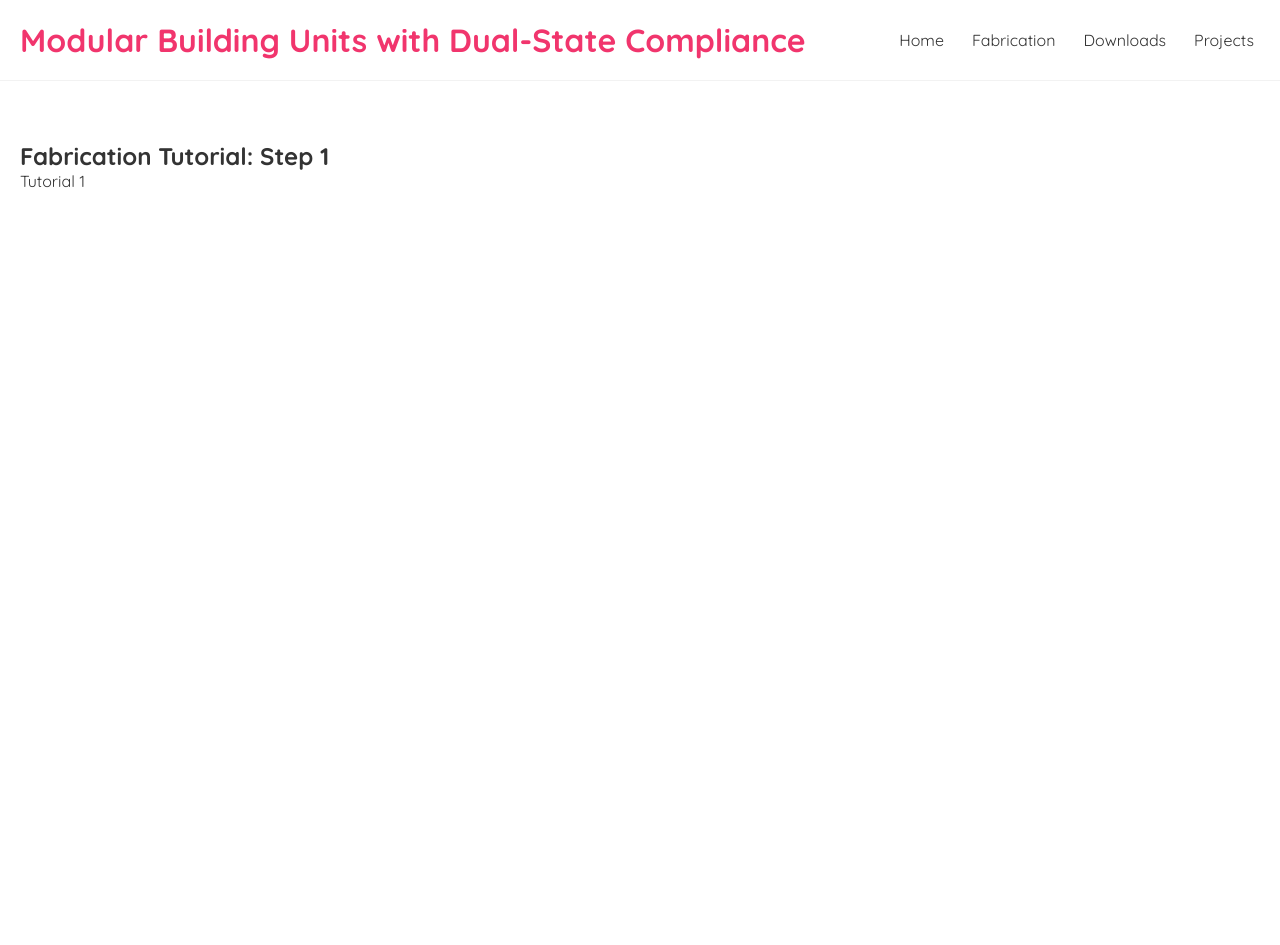
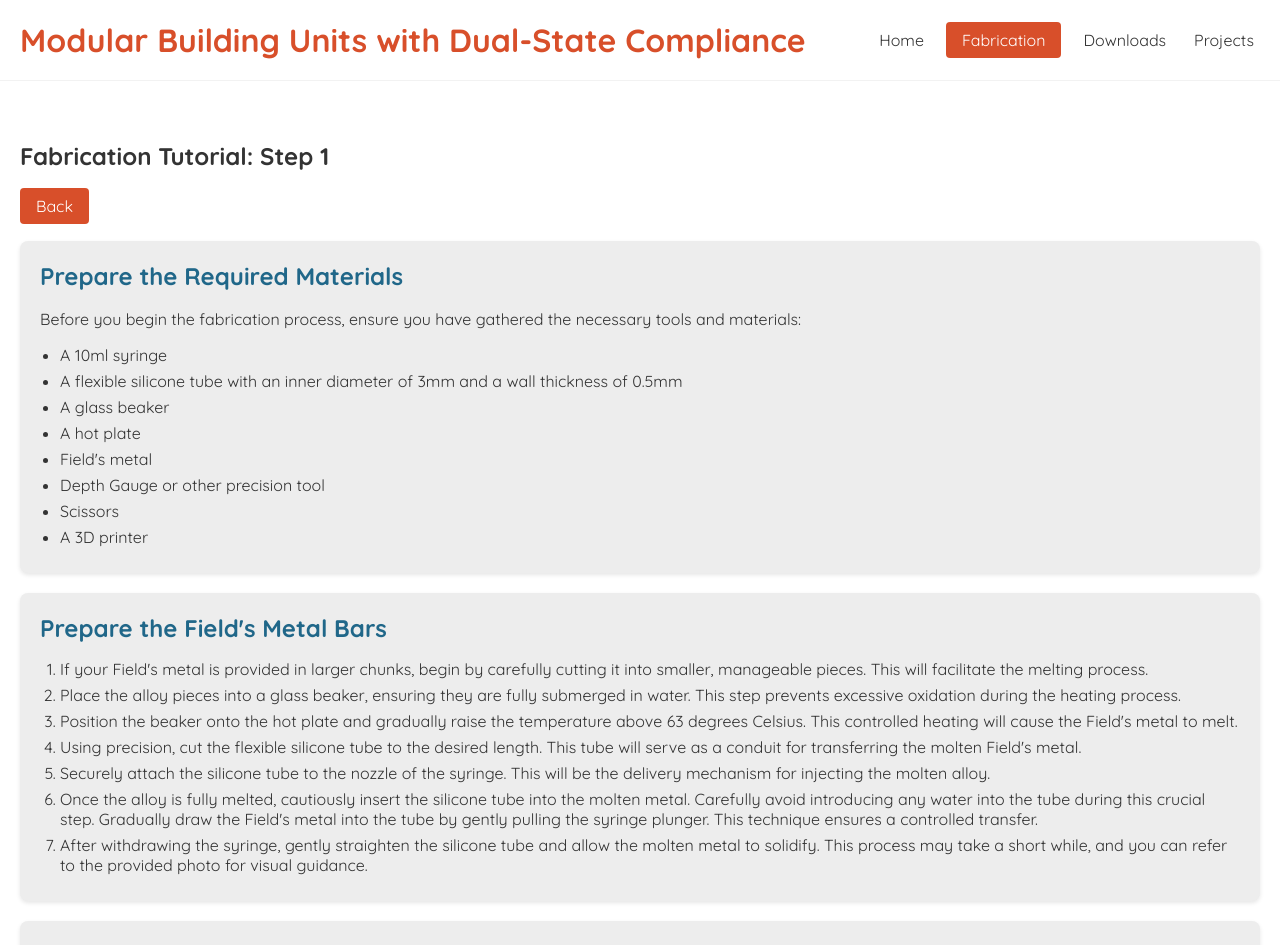
Before and after one commit to Louashka/dsm-web-app, a React (Create React App) app: page /fabrication/1 in a window 1280 px wide. Shown: the top 945 px of the page. Before the commit the page ends 800 px from the top, so only its background shows below. Built offline with nearby package versions, Linux system fonts and the light colour scheme.

Commit message:
Add detailed instructions into each fabrication step; add the Back button

```diff
--- a/src/index.css
+++ b/src/index.css
@@ -15,7 +15,7 @@
   border-bottom: 1px solid #f2f2f2;
 }
 .navbar h1 {
-  color: #f1356d;
+  color: #d84f2a;
 }
 .navbar .links {
   margin-left: auto;
@@ -26,8 +26,16 @@
   padding: 6px;
 }
 .navbar a:hover {
-  color: #f1356d;
+  color: #d84f2a;
+  background-color: white;
 }
+.navbar .active {
+  background-color: #d84f2a;
+  color: white;
+  border-radius: 4px;
+  padding: 8px 16px;
+}
+
 .content {
   max-width: 1300px;
   margin: 40px auto;
@@ -44,10 +52,56 @@
 }
 .fabrication-step h2 {
   font-size: 20px;
-  color: #f1356d;
+  color: #d84f2a;
   margin-bottom: 8px;
 }
 
 .fabrication-step a {
   text-decoration: none;
 }
+
+/* FabTutorial1 Component Styles */
+.back-link {
+  margin: 25px 0;
+}
+
+.fab-tutorial a {
+  text-decoration: none;
+  color: white;
+  background-color: #d84f2a;
+  border-radius: 4px;
+  padding: 8px 16px;
+}
+.fab-tutorial a:hover {
+  background-color: #206789;
+}
+
+.fabrication-tutorial {
+  background-color: #ededed;
+  border-radius: 8px;
+  box-shadow: 0px 2px 4px rgba(0, 0, 0, 0.1);
+  padding: 20px;
+  margin: 20px 0;
+}
+
+.fabrication-tutorial h3 {
+  color: #206789;
+  font-size: 24px;
+  margin-bottom: 16px;
+}
+
+.fabrication-tutorial p {
+  font-size: 16px;
+  line-height: 1.6;
+  margin-bottom: 12px;
+}
+
+.fabrication-tutorial ul, ol{
+  font-size: 16px;
+  margin: 0;
+  padding-left: 20px;
+}
+
+.fabrication-tutorial li {
+  margin-bottom: 6px;
+}
--- a/src/pages/FabTutorial.js
+++ b/src/pages/FabTutorial.js
@@ -1,4 +1,4 @@
-import { useParams } from "react-router-dom";
+import { useParams, Link } from "react-router-dom";
 import FabTutorial1 from './fabTutorials/FabTutorial1';
 import FabTutorial2 from './fabTutorials/FabTutorial2';
 import FabTutorial3 from './fabTutorials/FabTutorial3';
@@ -16,6 +16,9 @@ const FabTutorial = () => {
     return (
         <div className="fab-tutorial">
             <h2>Fabrication Tutorial: Step { id }</h2>
+            <div className="back-link">
+                <Link to="/fabrication">Back</Link>
+            </div>
             <SelectedTutorialComponent />
         </div>
      );
--- a/src/pages/Fabrication.js
+++ b/src/pages/Fabrication.js
@@ -3,10 +3,10 @@ import { Link } from "react-router-dom";
 
 const Fabrication = () => {
 
-    const [fabricationSteps, setFabricationSteps] = useState([
-        { title: "Prepare the Materials", body: "Short description...", id: 1 },
-        { title: "Assemble the Modules", body: "Short description...", id: 2 },
-        { title: "Integrate the Heater and Electrodes", body: "Short description...", id: 3 }
+    const [fabricationSteps] = useState([
+        { title: "Prepare the Modules' Components", body: "Learn how to gather and prepare the essential materials for assembling the modular units.", id: 1 },
+        { title: "Assemble the Modules", body: "Discover the step-by-step process of assembling the modules, including securing the components and aligning the design.", id: 2 },
+        { title: "Integrate the Heater and Electrodes", body: "Follow detailed instructions to integrate the heater and electrodes into the modules for enhanced functionality.", id: 3 }
     ]);
 
     return (
--- a/src/pages/Layout.js
+++ b/src/pages/Layout.js
@@ -1,4 +1,4 @@
-import { Outlet, Link } from 'react-router-dom';
+import { Outlet, NavLink } from 'react-router-dom';
 
 const Layout = () => {
     const title = "Modular Building Units with Dual-State Compliance";
@@ -8,10 +8,10 @@ const Layout = () => {
                 <div className="navbar">
                     <h1>{ title }</h1>
                     <div className="links">
-                        <Link to="/">Home</Link>
-                        <Link to="/fabrication">Fabrication</Link>
-                        <Link to="/downloads">Downloads</Link>
-                        <Link to="/projects">Projects</Link>
+                        <NavLink to="/">Home</NavLink>
+                        <NavLink to="/fabrication">Fabrication</NavLink>
+                        <NavLink to="/downloads">Downloads</NavLink>
+                        <NavLink to="/projects">Projects</NavLink>
                     </div>
                 </div>
             </header>
--- a/src/pages/fabTutorials/FabTutorial1.js
+++ b/src/pages/fabTutorials/FabTutorial1.js
@@ -1,7 +1,48 @@
 const FabTutorial1 = () => {
     return (
-        <div className="farication-tutorial">
-            <p>Tutorial 1</p>
+        <div>
+            <div className="fabrication-tutorial">
+                <h3>Prepare the Required Materials</h3>
+                <p>Before you begin the fabrication process, ensure you have gathered the necessary tools and materials:</p>
+                <ul>
+                    <li>A 10ml syringe</li>
+                    <li>A flexible silicone tube with an inner diameter of 3mm and a wall thickness of 0.5mm</li>
+                    <li>A glass beaker</li>
+                    <li>A hot plate</li>
+                    <li>Field's metal</li>
+                    <li>Depth Gauge or other precision tool</li>
+                    <li>Scissors</li>
+                    <li>A 3D printer</li>
+                </ul>
+            </div>
+
+            <div className="fabrication-tutorial">
+                <h3>Prepare the Field's Metal Bars</h3>
+                <ol>
+                    <li>If your Field's metal is provided in larger chunks, begin by carefully cutting it into smaller, manageable pieces. This will facilitate the melting process.</li>
+                    <li>Place the alloy pieces into a glass beaker, ensuring they are fully submerged in water. This step prevents excessive oxidation during the heating process.</li>
+                    <li>Position the beaker onto the hot plate and gradually raise the temperature above 63 degrees Celsius. This controlled heating will cause the Field's metal to melt.</li>
+                    <li>Using precision, cut the flexible silicone tube to the desired length. This tube will serve as a conduit for transferring the molten Field's metal.</li>
+                    <li>Securely attach the silicone tube to the nozzle of the syringe. This will be the delivery mechanism for injecting the molten alloy.</li>
+                    <li>Once the alloy is fully melted, cautiously insert the silicone tube into the molten metal. Carefully avoid introducing any water into the tube during this crucial step. Gradually draw the Field's metal into the tube by gently pulling the syringe plunger. This technique ensures a controlled transfer.</li>
+                    <li>After withdrawing the syringe, gently straighten the silicone tube and allow the molten metal to solidify. This process may take a short while, and you can refer to the provided photo for visual guidance.</li>
+                </ol>
+            </div>
+
+            <div className="fabrication-tutorial">
+                <h3>Print the Plastic Enclosures</h3>
+                <p>
+                    Utilize your 3D printer to fabricate the plastic enclosure. Use PLA material for this purpose. The necessary design files are available for download through the provided link.
+                </p>
+            </div>
+
+            <div className="fabrication-tutorial">
+                <h3>Prepare Asembling Parts</h3>
+                <ol>
+                    <li>Trim the flexible silicone tubes into segments measuring 15mm in length. This size is optimal for the intended application and can be seen in the provided photo.</li>
+                    <li>Carefully cut the alloy bar into smaller pieces, each approximately 5mm in length. These alloy segments will play a role in the subsequent stages of the fabrication process.</li>
+                </ol>
+            </div>
         </div>
      );
 }
--- a/src/pages/fabTutorials/FabTutorial2.js
+++ b/src/pages/fabTutorials/FabTutorial2.js
@@ -1,7 +1,28 @@
 const FabTutorial2 = () => {
     return (
-        <div className="farication-tutorial">
-            <p>Tutorial 2</p>
+        <div>
+            <div className="fabrication-tutorial">
+                <h3>Prepare the Required Materials</h3>
+                <p>Before you begin the assembling of the modules, ensure you have gathered the necessary tools and materials:</p>
+                <ul>
+                    <li>A hot gun</li>
+                    <li>Silicone plastic tubes (inner diameter: 3mm, wall thickness: 0.5mm, length: 15mm)</li>
+                    <li>Filed's metal bars (diameter: 3mm, length: 5mm)</li>
+                    <li>Two types of plastic enclosures designed with a snap-fit mechanism</li>
+                </ul>
+            </div>
+
+            <div className="fabrication-tutorial">
+                <h3>Assemble the Modules and Distribute the Alloy</h3>
+                <ol>
+                    <li>Begin by identifying the two types of plastic enclosures, each featuring a snap-fit design intended to securely join when the modular units are assembled within fibers.</li>
+                    <li>Select the enclosure with the round socket. Carefully insert the silicone tubes and metal pieces into this enclosure.</li>
+                    <li>Now, employ a hot gun set to approximately 150°C. Aim the hot air at the enclosure's metal contents, initiating the melting process. During this step, slightly blowing on the molten metal aids in removing air from the silicone tube and evenly distributing the metal within.</li>
+                    <li>Exercise caution not to position the hot gun too close to the plastic enclosure to prevent potential damage. Keep in mind that plastic can melt under higher temperatures.</li>
+                    <li>Perform a second round of metal melting using the hot gun. Subsequently, insert the other plastic enclosure—featuring a round plug—into the silicone tube.</li>
+                    <li>Ensure precise alignment of the wire grooves within both enclosures. This alignment is crucial for maintaining structural integrity and efficient module performance.</li>
+                </ol>
+            </div>
         </div>
      );
 }
--- a/src/pages/fabTutorials/FabTutorial3.js
+++ b/src/pages/fabTutorials/FabTutorial3.js
@@ -1,7 +1,27 @@
 const FabTutorial3 = () => {
     return (
-        <div className="farication-tutorial">
-            <p>Tutorial 3</p>
+        <div>
+            <div className="fabrication-tutorial">
+                <h3>Prepare the Required Materials</h3>
+                <p>Before you begin the integration of the heater and electrodes, ensure you have gathered the necessary tools and materials:</p>
+                <ul>
+                    <li>An enameled copper wire with a diameter of 0.1mm</li>
+                    <li>A copper tape and/or conductive pen/ink</li>
+                    <li>Scissors</li>
+                    <li>Masking tape</li>
+                    <li>Superglue</li>
+                </ul>
+            </div>
+
+            <div className="fabrication-tutorial">
+                <h3>Integrate the Heater and Electrodes</h3>
+                <ol>
+                <li>Begin by gluing one end of the enameled copper wire to the base of the silicone tube. Make sure the connection is made beside the groove in the tube where it meets the plastic enclosure.</li>
+                <li>Tightly coil the enameled copper wire around the open area of the silicone tube. Secure the other end of the wire by gluing it to the base, close to the groove.</li>
+                <li>Cut appropriately sized electrodes from the copper tape. Attach these electrodes to the plastic enclosures, either inside the socket or on top of the plug. This strategic placement ensures efficient electrical contact.</li>
+                <li>With careful precision, remove the insulation from the wire ends and fix their placement within the grooves with a masking tape. Proceed to solder these exposed wire ends to the corresponding electrodes. This connection ensures the proper functioning of the heater and electrodes.</li>
+                </ol>
+            </div>
         </div>
      );
 }
```
